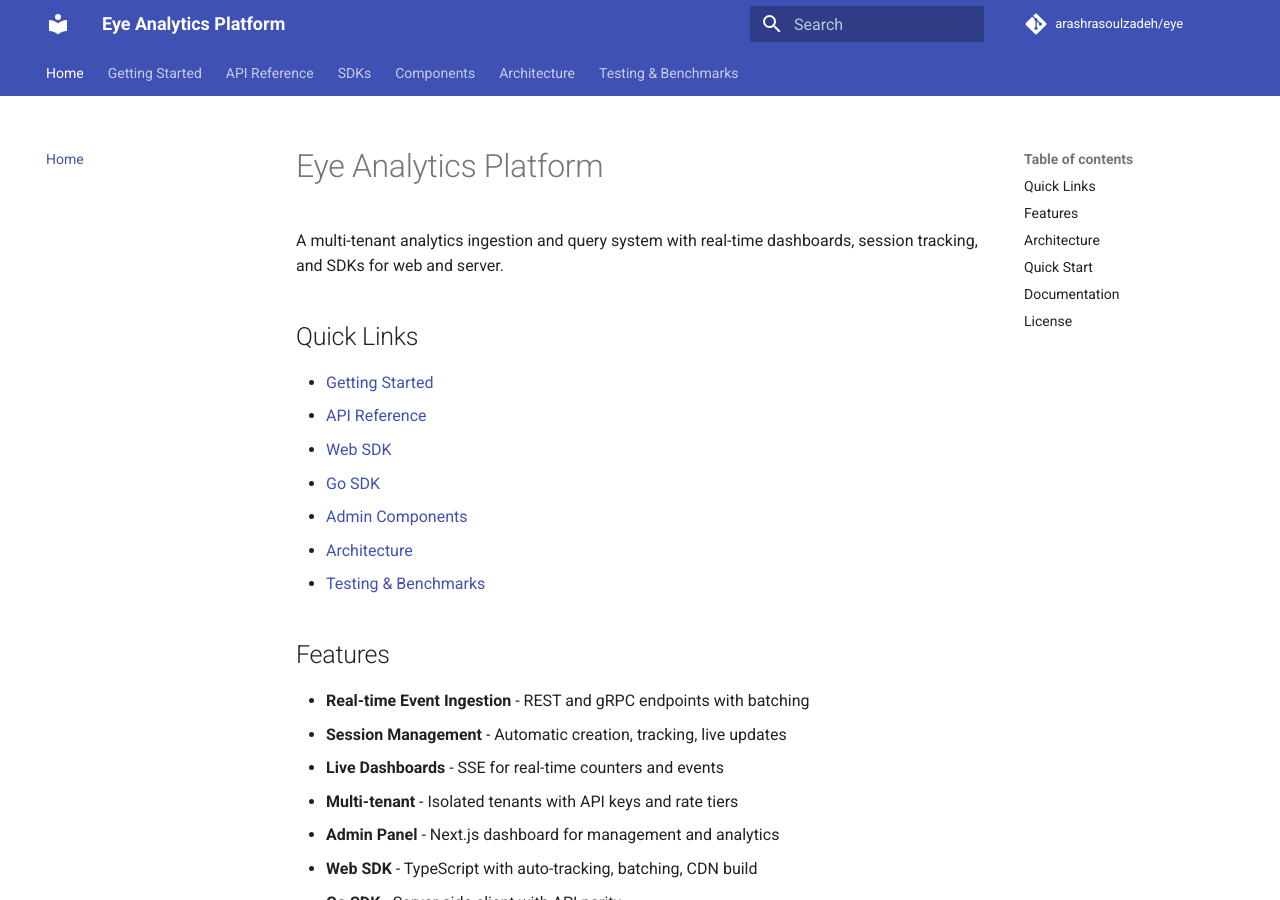
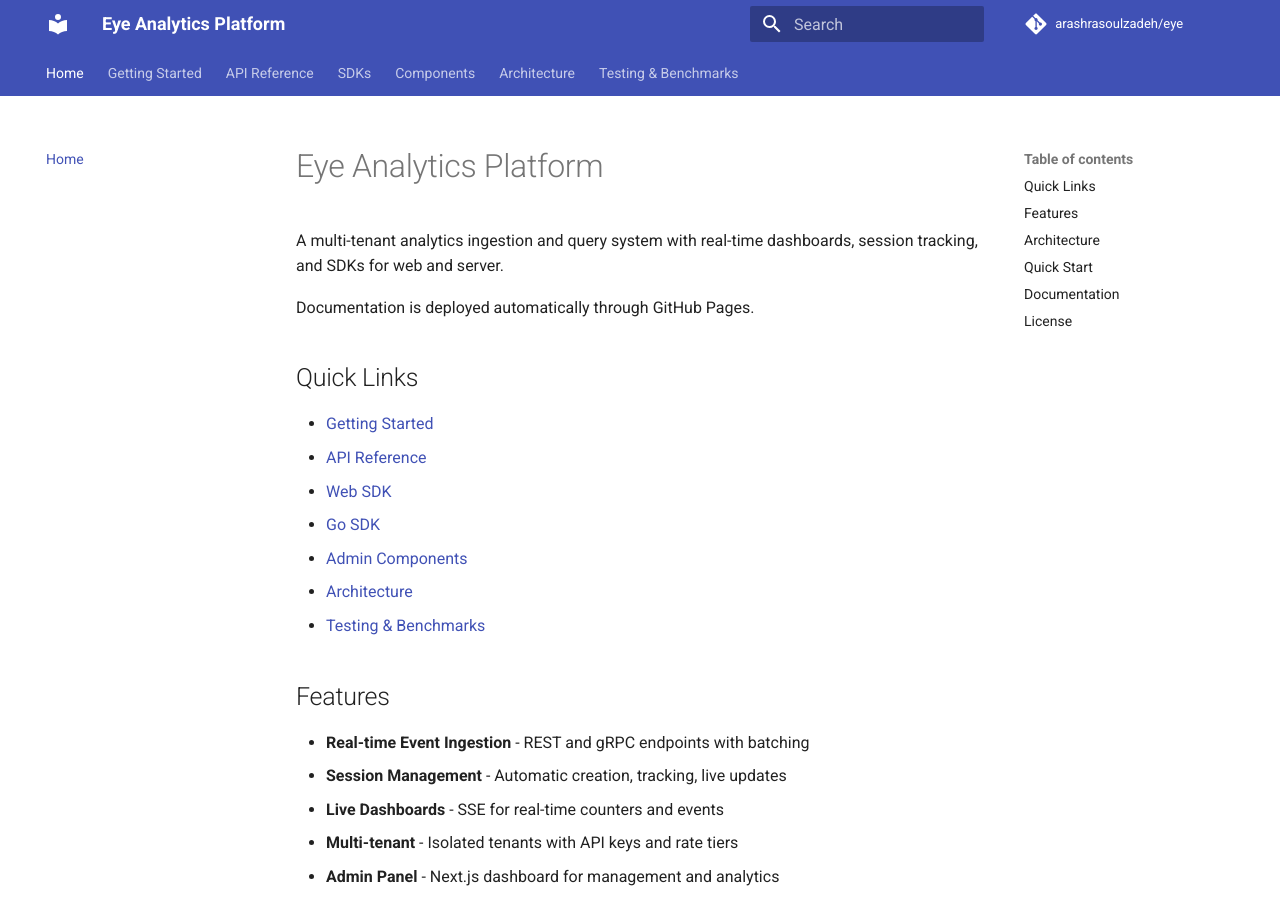
Before and after one commit to arashrasoulzadeh/eye, an MkDocs documentation site: the page built from docs/index.md, in a window 1280 px wide and 900 px high. Built offline with MkDocs 1.6.1 and Material for MkDocs 9.7.7, drawn with Linux system fonts in a browser that asks for light colours; comment, search, counter and statistics services are not loaded.

Commit message:
Trigger documentation deployment

```diff
--- a/docs/index.md
+++ b/docs/index.md
@@ -6,6 +6,8 @@ title: Eye Analytics Platform
 # Eye Analytics Platform
 
 A multi-tenant analytics ingestion and query system with real-time dashboards, session tracking, and SDKs for web and server.
+
+Documentation is deployed automatically through GitHub Pages.
 
 ## Quick Links
 
```
